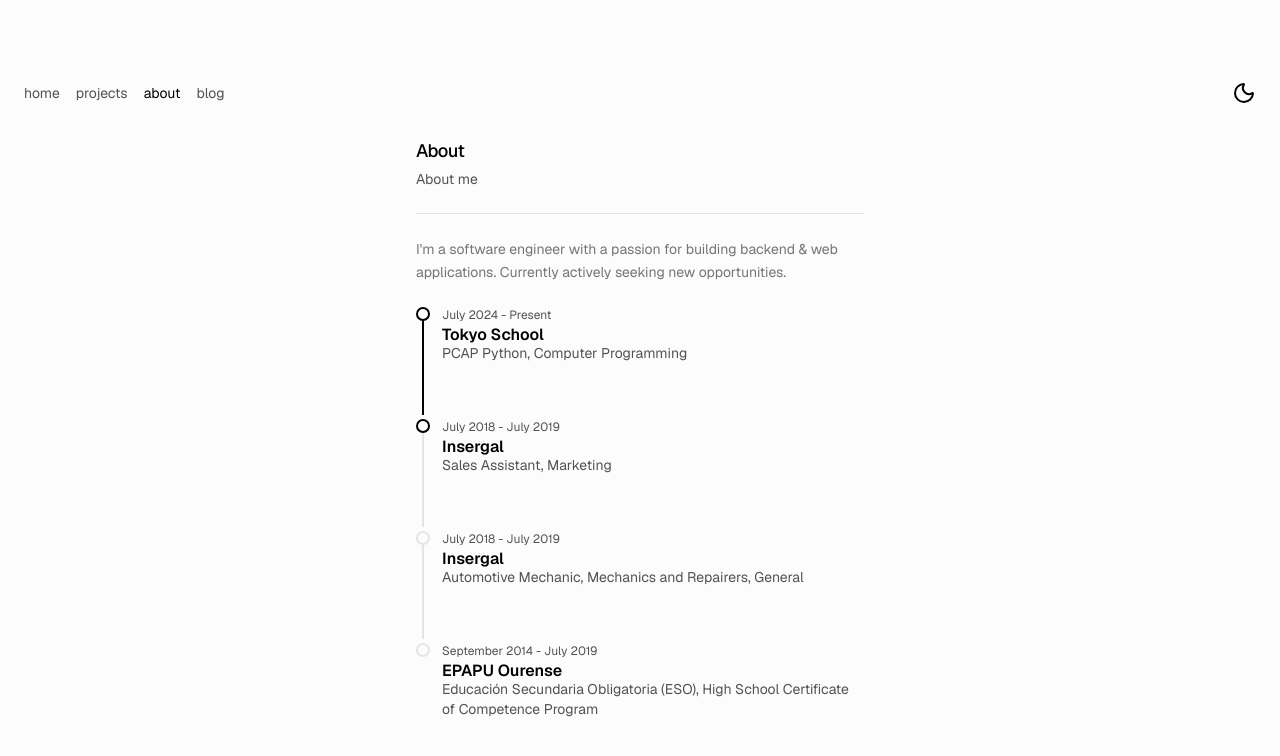
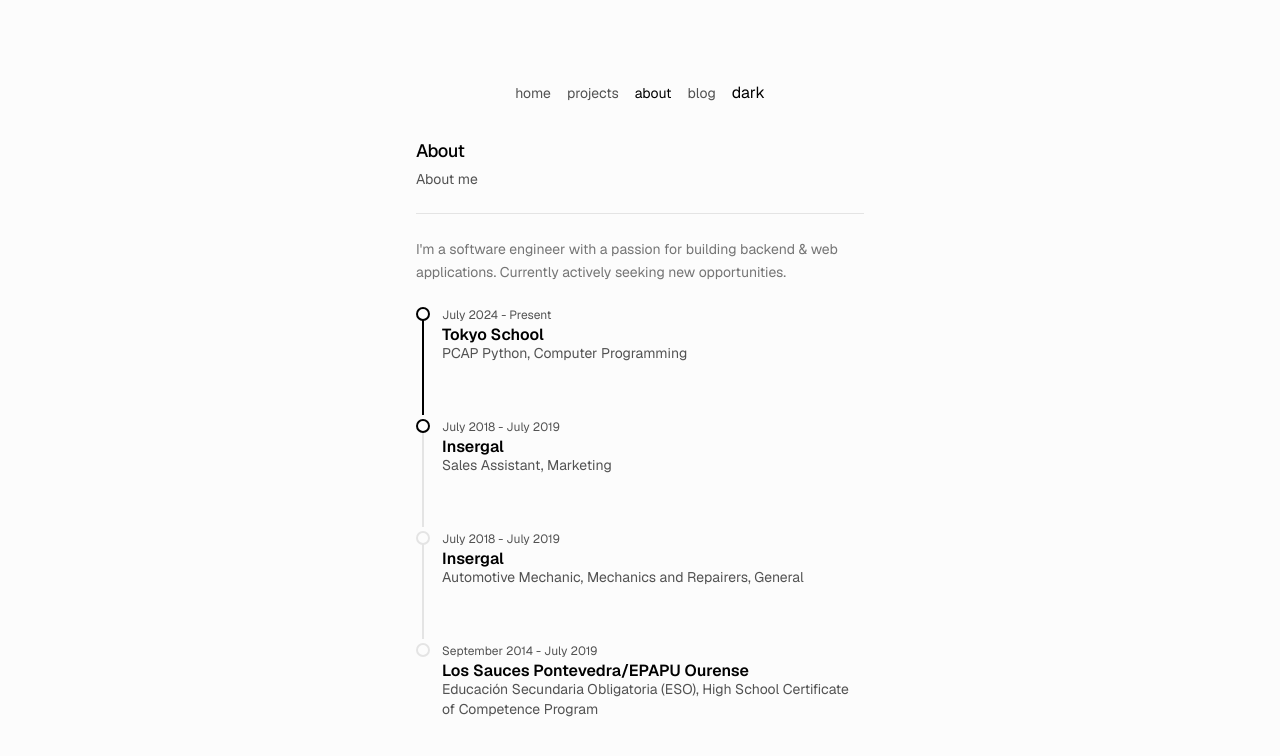
Before and after one commit to kWAYTV/portfolio, a Next.js app: page /about in a window 1280 px wide. Shown: the top 756 px of the page. Built offline with nearby package versions, Linux system fonts and the light colour scheme.

Commit message:
refactor: Simplify navigation structure in PageWrapper and update ThemeToggle button text for clarity

```diff
--- a/src/components/shared/page-wrapper.tsx
+++ b/src/components/shared/page-wrapper.tsx
@@ -36,14 +36,12 @@ function NavLink({
 export function PageWrapper({ children }: PageWrapperProps) {
   return (
     <main className="flex min-h-svh flex-col items-center justify-center gap-8 px-4 py-8 sm:px-6 sm:py-12">
-      <nav className="flex w-full items-center justify-between">
-        <div className="flex items-center gap-3 sm:gap-4">
-          {navItems.map((item) => (
-            <NavLink href={item.href} key={item.href}>
-              {item.label}
-            </NavLink>
-          ))}
-        </div>
+      <nav className="flex items-center gap-3 sm:gap-4">
+        {navItems.map((item) => (
+          <NavLink href={item.href} key={item.href}>
+            {item.label}
+          </NavLink>
+        ))}
         <ThemeToggle />
       </nav>
       {children}
--- a/src/components/theming/toggle.tsx
+++ b/src/components/theming/toggle.tsx
@@ -1,6 +1,5 @@
 "use client";
 
-import { Moon, Sun } from "lucide-react";
 import { useCallback, useEffect, useRef, useState } from "react";
 import { flushSync } from "react-dom";
 
@@ -75,13 +74,12 @@ export const ThemeToggle = ({
 
   return (
     <button
-      className={cn(className)}
+      className={cn("hover:underline", className)}
       onClick={toggleTheme}
       ref={buttonRef}
       {...props}
     >
-      {isDark ? <Sun /> : <Moon />}
-      <span className="sr-only">Toggle theme</span>
+      {isDark ? "light" : "dark"}
     </button>
   );
 };
--- a/src/consts/timeline-items.ts
+++ b/src/consts/timeline-items.ts
@@ -21,10 +21,10 @@ export const timelineItems = [
     description: "Automotive Mechanic, Mechanics and Repairers, General",
   },
   {
-    id: "epapu-ourense",
+    id: "epapu-ourense-sauces",
     dateTime: "2014-09",
     date: "September 2014 - July 2019",
-    title: "EPAPU Ourense",
+    title: "Los Sauces Pontevedra/EPAPU Ourense",
     description:
       "Educación Secundaria Obligatoria (ESO), High School Certificate of Competence Program",
   },
```
